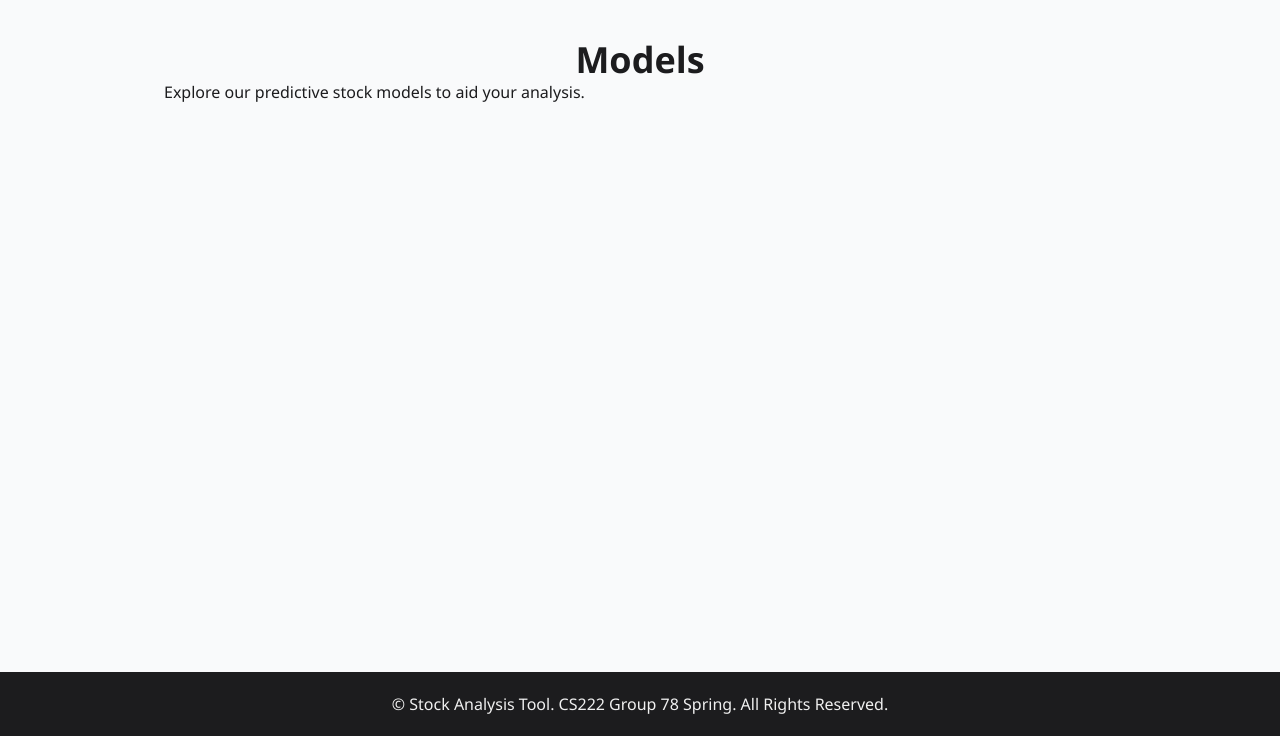
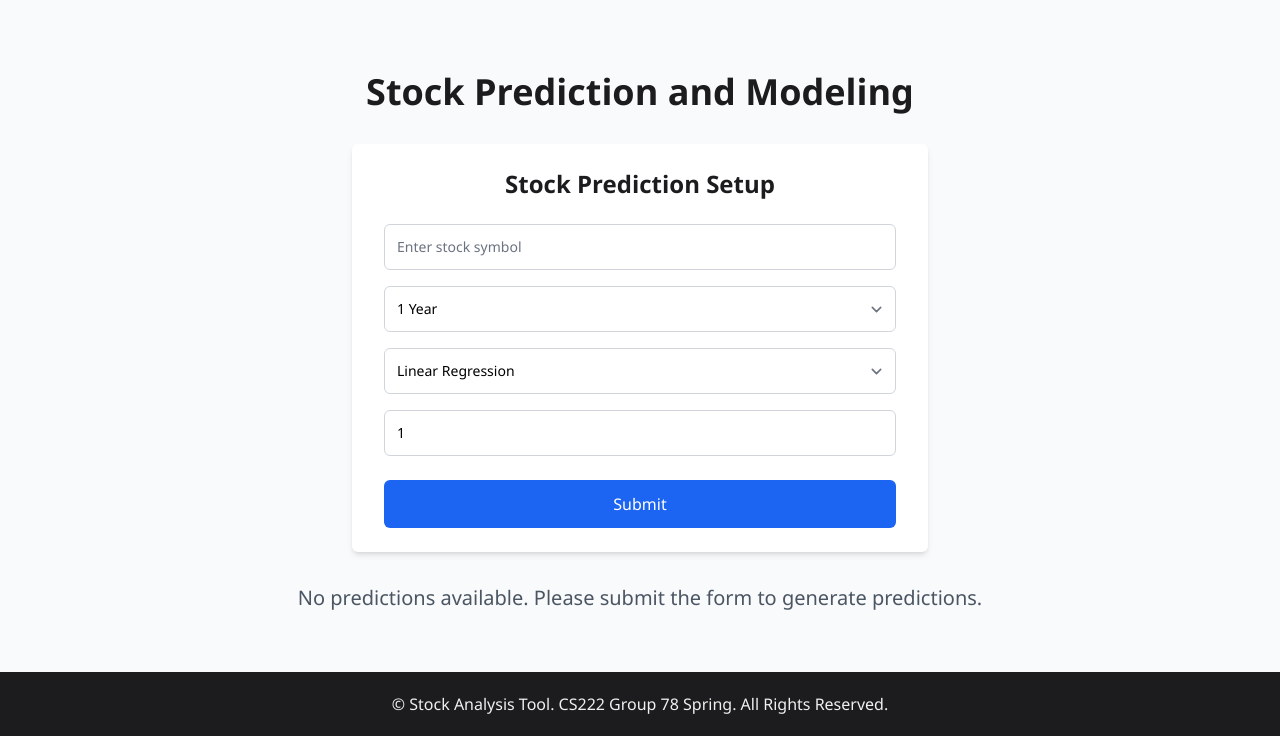
Before and after one commit to CS222-UIUC/team-78-project, a Flask app: page /models in a window 1280 px wide. Shown: the part 64-800 px from the top of the page. Run offline with Flask 3, Linux system fonts and the light colour scheme; some libraries are stand-ins or nearby versions.

Commit message:
Created Base UI for modek predictions

```diff
--- a/app.py
+++ b/app.py
@@ -10,8 +10,11 @@ matplotlib.use('Agg')  # Use a non-GUI backend
 import matplotlib.pyplot as plt
 import matplotlib.dates as mdates
 import numpy as np
-import models
-
+import sys
+import os
+from flask import flash
+sys.path.insert(0, os.path.abspath(os.path.join(os.path.dirname(__file__), 'build')))
+from models import TrainModel
 
 app = Flask(__name__)
 app.secret_key = 'supersecretkey'
@@ -43,9 +46,35 @@ def index():
 
     return render_template('index.html', articles=news_data)
 
-@app.route('/models')
+@app.route('/models', methods=['GET', 'POST'])
 def models():
-    return render_template('models.html')
+    ticker_query = ''
+    time_period = '1d'
+    model_type = 'linear_regression'
+    prediction_horizon = 1
+    predictions = None
+    if request.method == 'POST':
+        ticker_query = request.form.get('q').upper()
+        time_period = request.form.get('time_period')
+        model_type = request.form.get('model_type')
+        prediction_horizon = int(request.form.get('prediction_horizon'))
+
+        if ticker_query and time_period and model_type and prediction_horizon:
+            stock_data = yf.Ticker(ticker_query).history(period = time_period)
+            stock_data['Close'].dropna(inplace=True)
+            print(stock_data)
+            train_mod = TrainModel(stock_data, model_type)
+            train_mod.generate_model()
+            predictions = train_mod.make_predictions(prediction_horizon)
+
+
+
+    return render_template('models.html',
+                               ticker_query=ticker_query,
+                               time_period=time_period,
+                               model_type=model_type,
+                               prediction_horizon=prediction_horizon, predictions = predictions)
+
 
 @app.route('/stock_analysis')
 def stock_analysis():
--- a/templates/base.html
+++ b/templates/base.html
@@ -51,6 +51,10 @@
             <p>{% block page_description %}This is the homepage. Please refer to our navigation bar to begin.{% endblock %}</p>
         </div>
 
+        <div class="px-6 py-4">
+          {% block content %}{% endblock %}
+        </div>
+
 
         <!-- footer -->
         <div class="footer">
--- a/templates/models.html
+++ b/templates/models.html
@@ -1,9 +1,77 @@
 <!DOCTYPE html>
 <html lang="en">
 
-{% extends "base.html" %}
-{% block title %}Models{% endblock %}
-{% block page_heading %}<h1 class="text-center font-bold text-4xl">Models</h1>{% endblock %}
-{% block page_description %}Explore our predictive stock models to aid your analysis.{% endblock %}
+<head>
+    <meta charset="UTF-8">
+    <meta name="viewport" content="width=device-width, initial-scale=1.0">
+    <title>Stock Analysis Tool</title>
+    <script src="https://cdn.tailwindcss.com"></script>
+    <link rel="stylesheet" href="{{ url_for('static', filename='styles.css') }}">
+</head>
 
+<body>
+    {% extends "base.html" %}
+    {% block title %}Stock Analysis Tool{% endblock %}
+
+    {% block page_heading %}
+    <h1 class="text-center font-bold text-4xl mt-8">Stock Prediction and Modeling</h1>
+    {% endblock %}
+
+    {% block page_description %}
+
+    <!-- Main content -->
+    <div class="flex justify-center items-center mt-8">
+        <!-- Form for stock prediction -->
+        <form action="{{ url_for('models') }}" method="POST" class="bg-white rounded-md px-8 py-6 shadow-md max-w-xl w-full">
+            <h2 class="text-2xl font-semibold text-center mb-6">Stock Prediction Setup</h2>
+
+            <!-- Search Bar -->
+            <input type="text" name="q" placeholder="Enter stock symbol" class="p-3 text-sm text-black focus:outline-none w-full border border-gray-300 rounded-md mb-4" value="{{ ticker_query or '' }}" />
+
+            <!-- Time Period -->
+            <select name="time_period" class="p-3 text-sm text-black focus:outline-none w-full border border-gray-300 rounded-md mb-4">
+                <option value="1d" {% if time_period == '1y' %}selected{% endif %}>1 Year</option>
+                <option value="1w" {% if time_period == '2y' %}selected{% endif %}>2 Years</option>
+                <option value="1m" {% if time_period == '5y' %}selected{% endif %}>5 Years</option>
+                <option value="1y" {% if time_period == '10y' %}selected{% endif %}>10 Years</option>
+            </select>
+
+            <!-- Model Type -->
+            <select name="model_type" class="p-3 text-sm text-black focus:outline-none w-full border border-gray-300 rounded-md mb-4">
+                <option value="linear_regression" {% if model_type == 'linear_regression' %}selected{% endif %}>Linear Regression</option>
+                <option value="holt" {% if model_type == 'holt' %}selected{% endif %}>Holt's Linear</option>
+                <option value="exponential_smoothing" {% if model_type == 'exponential_smoothing' %}selected{% endif %}>Exponential Smoothing</option>
+                <option value="arima" {% if model_type == 'arima' %}selected{% endif %}>ARIMA</option>
+            </select>
+
+            <!-- Prediction Horizon -->
+            <input type="number" name="prediction_horizon" placeholder="Prediction Horizon (Months)" min="1" class="p-3 text-sm text-black focus:outline-none w-full border border-gray-300 rounded-md mb-6" value="{{ prediction_horizon or '' }}" />
+
+            <!-- Submit Button -->
+            <button type="submit" class="w-full bg-blue-600 text-white p-3 rounded-md hover:bg-blue-700 transition duration-300">Submit</button>
+        </form>
+    </div>
+
+    <!-- Predictions Display -->
+    {% if predictions %}
+        <div class="mt-8">
+            <h3 class="text-2xl font-semibold text-center mb-6">Predictions for {{ ticker_query }}</h3>
+            <div class="bg-white rounded-md px-8 py-6 shadow-md max-w-xl mx-auto">
+                <h4 class="text-xl font-semibold mb-4">Predicted Stock Prices:</h4>
+                <ul class="space-y-2">
+                    {% for prediction in predictions['future_predictions'] %}
+                        <li class="text-lg">Prediction: {{ prediction }}</li>
+                    {% endfor %}
+                </ul>
+            </div>
+        </div>
+    {% else %}
+        <div class="mt-8">
+            <h4 class="text-xl text-center text-gray-600">No predictions available. Please submit the form to generate predictions.</h4>
+        </div>
+    {% endif %}
+
+    {% endblock %}
+
+</body>
 </html>
```
